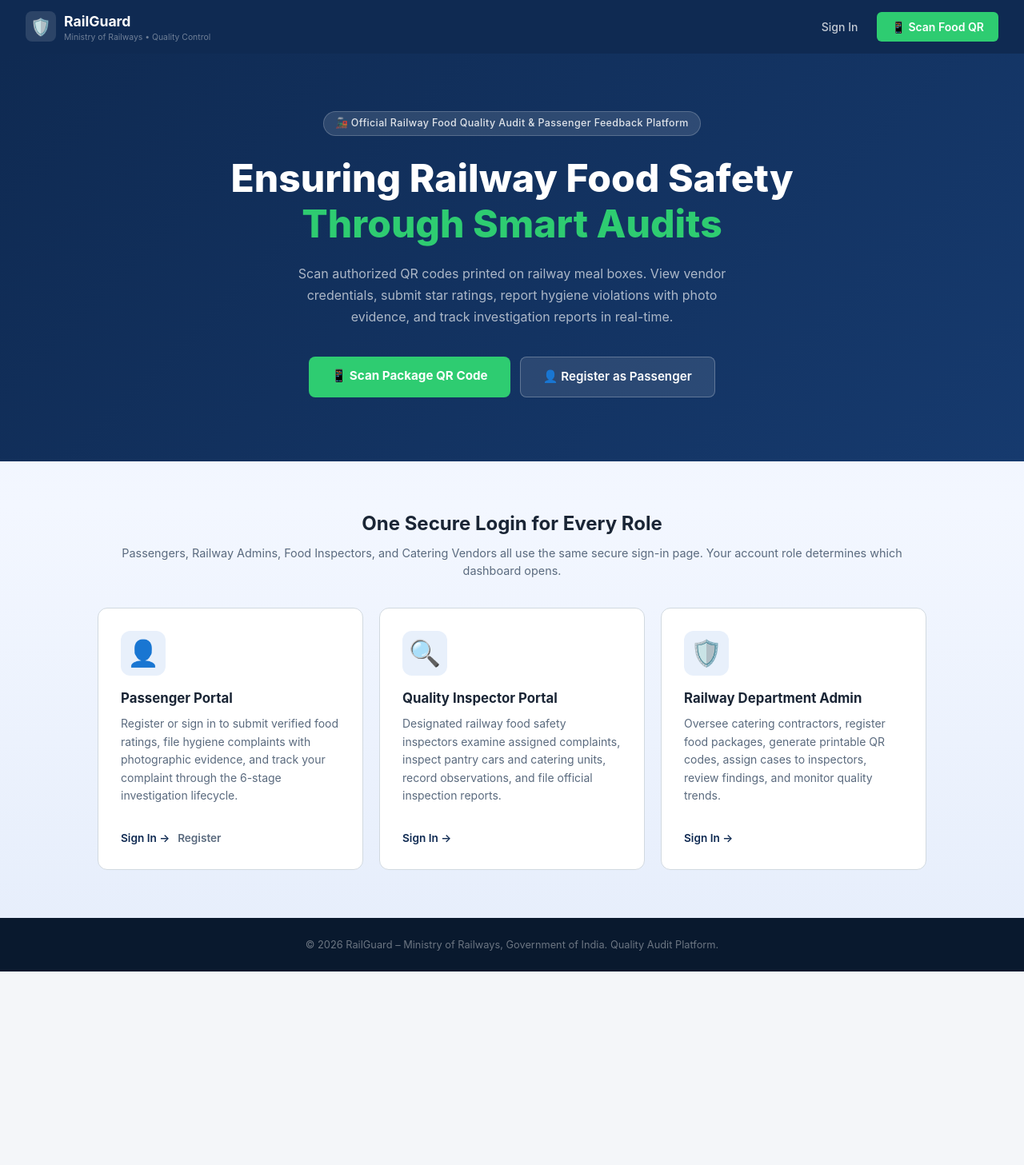
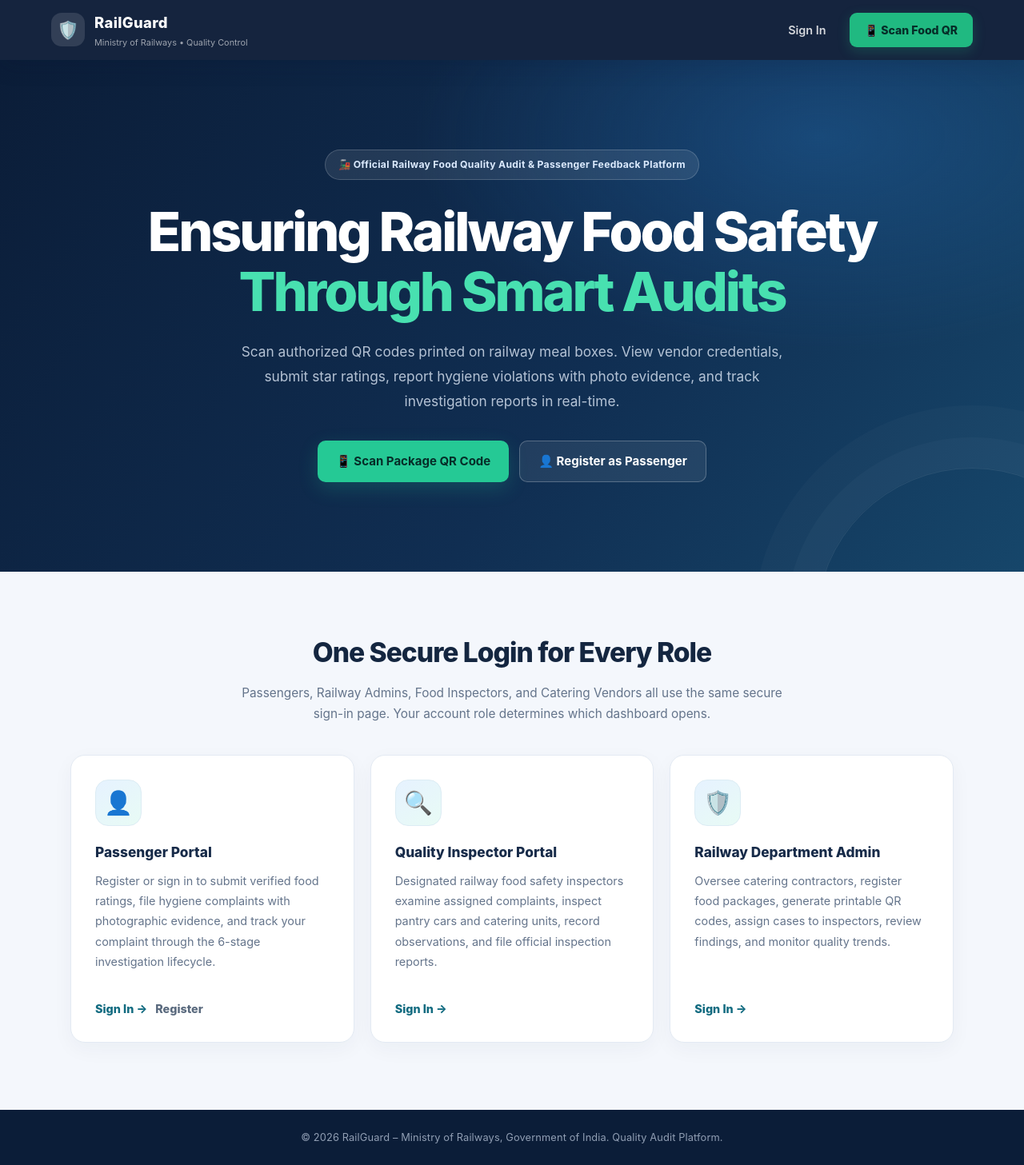
Before and after one commit to rishabhnayakk/RailwayFoodManagement, a Next.js app: page / in a window 1280 px wide. Shown: the whole page at 80% size. Before the commit the page ends 1215 px from the top, so only its background shows below. Built offline with nearby package versions, Linux system fonts and the light colour scheme.

Commit message:
Refresh RailGuard landing page UI styling

```diff
--- a/app/page.module.css
+++ b/app/page.module.css
@@ -1,208 +1,63 @@
-/* app/page.module.css — Landing page styles */
-
-.page { min-height: 100vh; background: linear-gradient(180deg, #e8f1ff 0%, #f3f7ff 52%, #e5edfb 100%); }
-
-/* ── Navbar ── */
+/* RailGuard landing page — refreshed visual system */
+.page {
+  min-height: 100vh;
+  color: #17243b;
+  background: #f4f7fc;
+}
 .nav {
-  background: var(--navy);
-  padding: 14px 32px;
-  display: flex;
-  align-items: center;
-  justify-content: space-between;
+  position: sticky; top: 0; z-index: 10;
+  background: rgba(12, 28, 55, .96);
+  backdrop-filter: blur(14px);
+  padding: 15px clamp(18px, 5vw, 72px);
+  display: flex; align-items: center; justify-content: space-between;
+  box-shadow: 0 8px 28px rgba(8, 24, 48, .14);
 }
-
-.navBrand {
-  display: flex;
-  align-items: center;
-  gap: 10px;
-  color: #fff;
-  text-decoration: none;
+.navBrand { display:flex; align-items:center; gap:12px; color:#fff; text-decoration:none; }
+.navLogo { font-size:1.35rem; background:rgba(255,255,255,.12); width:42px; height:42px; border-radius:13px; display:flex; align-items:center; justify-content:center; }
+.navName { font-size:1.15rem; font-weight:800; letter-spacing:.02em; color:#fff; }
+.navSub { font-size:.68rem; color:rgba(255,255,255,.58); line-height:1.3; margin-top:3px; }
+.navLinks { display:flex; align-items:center; gap:12px; }
+.navLink { padding:10px 17px; border-radius:9px; font-size:.9rem; font-weight:600; color:rgba(255,255,255,.82); text-decoration:none; transition:.2s; }
+.navLink:hover { background:rgba(255,255,255,.1); color:#fff; }
+.navCta { padding:11px 19px; background:#20b981; color:#062d28; border-radius:9px; font-weight:800; font-size:.88rem; text-decoration:none; box-shadow:0 5px 16px rgba(32,185,129,.22); transition:transform .2s, background .2s; }
+.navCta:hover { background:#34d399; transform:translateY(-2px); }
+.hero {
+  position:relative; overflow:hidden;
+  background: radial-gradient(ellipse at 80% 15%, rgba(38,116,185,.36), transparent 35%), linear-gradient(125deg,#0b1d38 0%,#102e52 58%,#16466a 100%);
+  padding: clamp(68px, 9vw, 112px) 22px clamp(76px, 9vw, 112px);
+  text-align:center; color:#fff;
 }
-
-.navLogo {
-  font-size: 1.3rem;
-  background: rgba(255,255,255,0.12);
-  width: 38px;
-  height: 38px;
-  border-radius: 8px;
-  display: flex;
-  align-items: center;
-  justify-content: center;
+.hero::after { content:""; position:absolute; width:390px; height:390px; border:1px solid rgba(255,255,255,.09); border-radius:50%; right:-130px; bottom:-260px; box-shadow:0 0 0 38px rgba(255,255,255,.025),0 0 0 78px rgba(255,255,255,.02); pointer-events:none; }
+.heroBadge { display:inline-flex; align-items:center; background:rgba(255,255,255,.09); border:1px solid rgba(255,255,255,.18); color:#dbeafe; font-size:.76rem; font-weight:650; padding:9px 16px; border-radius:999px; margin-bottom:27px; letter-spacing:.025em; }
+.heroTitle { font-size:clamp(2.15rem,5.4vw,4.25rem); font-weight:850; line-height:1.1; letter-spacing:-.045em; margin:0 auto 22px; color:#fff; }
+.heroAccent { color:#48e0b0; }
+.heroDesc { font-size:clamp(.95rem,1.4vw,1.08rem); color:rgba(232,242,255,.76); max-width:680px; margin:0 auto 34px; line-height:1.8; }
+.heroBtns { display:flex; gap:13px; justify-content:center; flex-wrap:wrap; }
+.btnGreen,.btnWhite { display:inline-flex; align-items:center; justify-content:center; padding:14px 23px; border-radius:10px; font-weight:750; font-size:.94rem; text-decoration:none; transition:transform .2s,box-shadow .2s,background .2s; }
+.btnGreen { background:#25c995; color:#062d28; box-shadow:0 8px 24px rgba(37,201,149,.2); }
+.btnGreen:hover { background:#4be0b0; transform:translateY(-2px); box-shadow:0 12px 28px rgba(37,201,149,.28); }
+.btnWhite { background:rgba(255,255,255,.08); color:#fff; border:1px solid rgba(255,255,255,.24); }
+.btnWhite:hover { background:rgba(255,255,255,.15); transform:translateY(-2px); }
+.portals { max-width:1160px; margin:0 auto; padding:76px 28px 84px; }
+.sectionTitle { font-size:clamp(1.55rem,3vw,2.1rem); font-weight:850; letter-spacing:-.03em; color:#142640; text-align:center; margin:0 0 12px; }
+.sectionDesc { text-align:center; color:#64748b; font-size:.96rem; line-height:1.7; max-width:700px; margin:0 auto 38px; }
+.portalGrid { display:grid; grid-template-columns:repeat(auto-fit,minmax(260px,1fr)); gap:20px; }
+.portalCard { display:flex; flex-direction:column; padding:30px; background:#fff; border:1px solid #e3eaf3; border-radius:18px; text-decoration:none; color:#17243b; box-shadow:0 8px 26px rgba(20,42,75,.045); transition:transform .22s,box-shadow .22s,border-color .22s; }
+.portalCard:hover { transform:translateY(-5px); box-shadow:0 18px 42px rgba(20,42,75,.11); border-color:#a9c5e8; }
+.portalIcon { font-size:1.8rem; margin-bottom:20px; width:58px; height:58px; background:linear-gradient(145deg,#e6f2ff,#e8fbf5); border:1px solid #dcecf4; border-radius:16px; display:flex; align-items:center; justify-content:center; }
+.portalTitle { font-size:1.08rem; font-weight:800; margin-bottom:10px; color:#172b49; }
+.portalDesc { font-size:.9rem; color:#64748b; line-height:1.75; flex:1; }
+.portalLink { display:inline-flex; align-items:center; gap:6px; margin-top:20px; font-size:.9rem; font-weight:800; color:#126b80; text-decoration:none; }
+.footer { background:#0b1d38; color:rgba(226,238,255,.62); text-align:center; padding:25px 18px; font-size:.8rem; letter-spacing:.01em; }
+@media (max-width:600px) {
+  .nav { padding:12px 16px; }
+  .navSub { max-width:190px; }
+  .navLinks { gap:5px; }
+  .navLink { display:none; }
+  .navCta { padding:10px 12px; font-size:.78rem; }
+  .hero { padding:58px 18px 68px; }
+  .heroBadge { font-size:.68rem; line-height:1.5; }
+  .heroBtns { flex-direction:column; align-items:stretch; max-width:330px; margin:0 auto; }
+  .portals { padding:54px 17px 62px; }
+  .portalCard { padding:24px; }
 }
-
-.navName { font-size: 1.1rem; font-weight: 700; color: #fff; }
-.navSub  { font-size: 0.65rem; color: rgba(255,255,255,0.4); line-height: 1; margin-top: 2px; }
-
-.navLinks {
-  display: flex;
-  align-items: center;
-  gap: 8px;
-}
-
-.navLink {
-  padding: 8px 16px;
-  border-radius: 6px;
-  font-size: 0.875rem;
-  font-weight: 500;
-  color: rgba(255,255,255,0.75);
-  text-decoration: none;
-  transition: background 0.15s;
-}
-.navLink:hover { background: rgba(255,255,255,0.1); color: #fff; }
-
-.navCta {
-  padding: 8px 18px;
-  background: #2ecc71;
-  color: #fff;
-  border-radius: 6px;
-  font-weight: 600;
-  font-size: 0.875rem;
-  text-decoration: none;
-  transition: background 0.15s;
-}
-.navCta:hover { background: #27ae60; }
-
-/* ── Hero ── */
-.hero {
-  background: linear-gradient(135deg, var(--navy) 0%, var(--navy-mid) 100%);
-  padding: 72px 32px 80px;
-  text-align: center;
-  color: #fff;
-}
-
-.heroBadge {
-  display: inline-block;
-  background: rgba(255,255,255,0.12);
-  border: 1px solid rgba(255,255,255,0.2);
-  color: rgba(255,255,255,0.85);
-  font-size: 0.78rem;
-  font-weight: 500;
-  padding: 5px 14px;
-  border-radius: 999px;
-  margin-bottom: 24px;
-  letter-spacing: 0.03em;
-}
-
-.heroTitle {
-  font-size: clamp(1.8rem, 4vw, 3rem);
-  font-weight: 800;
-  line-height: 1.2;
-  margin-bottom: 20px;
-  color: #fff;
-}
-
-.heroAccent { color: #2ecc71; }
-
-.heroDesc {
-  font-size: 1rem;
-  color: rgba(255,255,255,0.65);
-  max-width: 560px;
-  margin: 0 auto 36px;
-  line-height: 1.7;
-}
-
-.heroBtns {
-  display: flex;
-  gap: 12px;
-  justify-content: center;
-  flex-wrap: wrap;
-}
-
-.btnGreen {
-  padding: 13px 28px;
-  background: #2ecc71;
-  color: #fff;
-  border-radius: 8px;
-  font-weight: 700;
-  font-size: 0.95rem;
-  text-decoration: none;
-  transition: background 0.15s;
-}
-.btnGreen:hover { background: #27ae60; }
-
-.btnWhite {
-  padding: 13px 28px;
-  background: rgba(255,255,255,0.1);
-  color: #fff;
-  border-radius: 8px;
-  font-weight: 600;
-  font-size: 0.95rem;
-  text-decoration: none;
-  border: 1.5px solid rgba(255,255,255,0.25);
-  transition: background 0.15s;
-}
-.btnWhite:hover { background: rgba(255,255,255,0.18); }
-
-/* ── Portals ── */
-.portals {
-  max-width: 1100px;
-  margin: 0 auto;
-  padding: 60px 32px;
-  background: transparent;
-}
-
-.sectionTitle {
-  font-size: 1.5rem;
-  font-weight: 700;
-  color: var(--text);
-  text-align: center;
-  margin-bottom: 8px;
-}
-
-.sectionDesc {
-  text-align: center;
-  color: var(--text-muted);
-  font-size: 0.9rem;
-  margin-bottom: 36px;
-}
-
-.portalGrid {
-  display: grid;
-  grid-template-columns: repeat(auto-fit, minmax(280px, 1fr));
-  gap: 20px;
-}
-
-.portalCard {
-  display: flex;
-  flex-direction: column;
-  padding: 28px;
-  background: #fff;
-  border: 1.5px solid var(--border);
-  border-radius: 12px;
-  text-decoration: none;
-  color: var(--text);
-  transition: box-shadow 0.2s, border-color 0.2s;
-}
-.portalCard:hover { box-shadow: var(--shadow-md); border-color: var(--navy); }
-
-.portalIcon {
-  font-size: 2rem;
-  margin-bottom: 16px;
-  width: 56px;
-  height: 56px;
-  background: var(--blue-light);
-  border-radius: 12px;
-  display: flex;
-  align-items: center;
-  justify-content: center;
-}
-
-.portalTitle { font-size: 1.05rem; font-weight: 700; margin-bottom: 8px; }
-.portalDesc  { font-size: 0.875rem; color: var(--text-muted); line-height: 1.6; flex: 1; }
-.portalLink  { margin-top: 16px; font-size: 0.85rem; font-weight: 600; color: var(--navy); }
-
-/* ── Footer ── */
-.footer {
-  background: var(--navy-dark);
-  color: rgba(255,255,255,0.4);
-  text-align: center;
-  padding: 24px;
-  font-size: 0.8rem;
-}
-
-@media (max-width: 600px) {
-  .nav   { padding: 12px 16px; }
-  .hero  { padding: 48px 16px 56px; }
-  .portals { padding: 40px 16px; }
-  .navLink { display: none; }
-}
```
